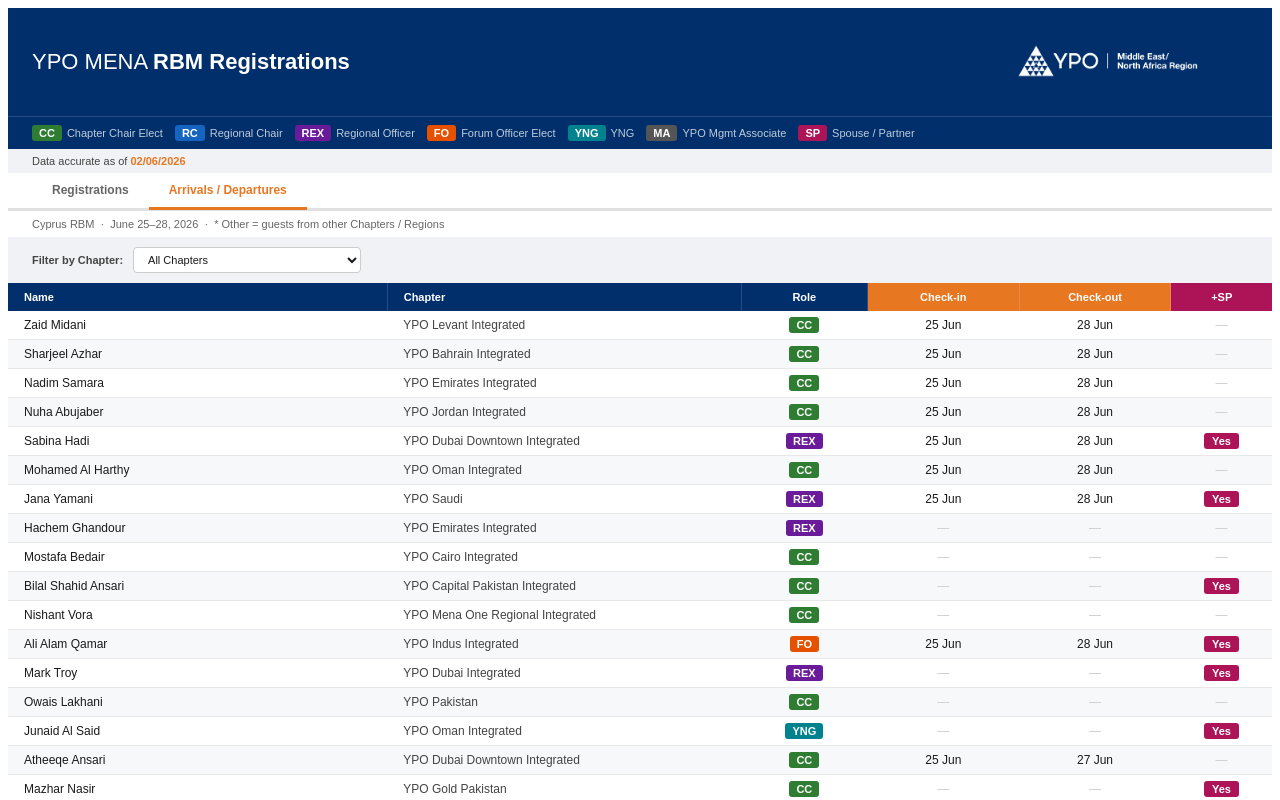
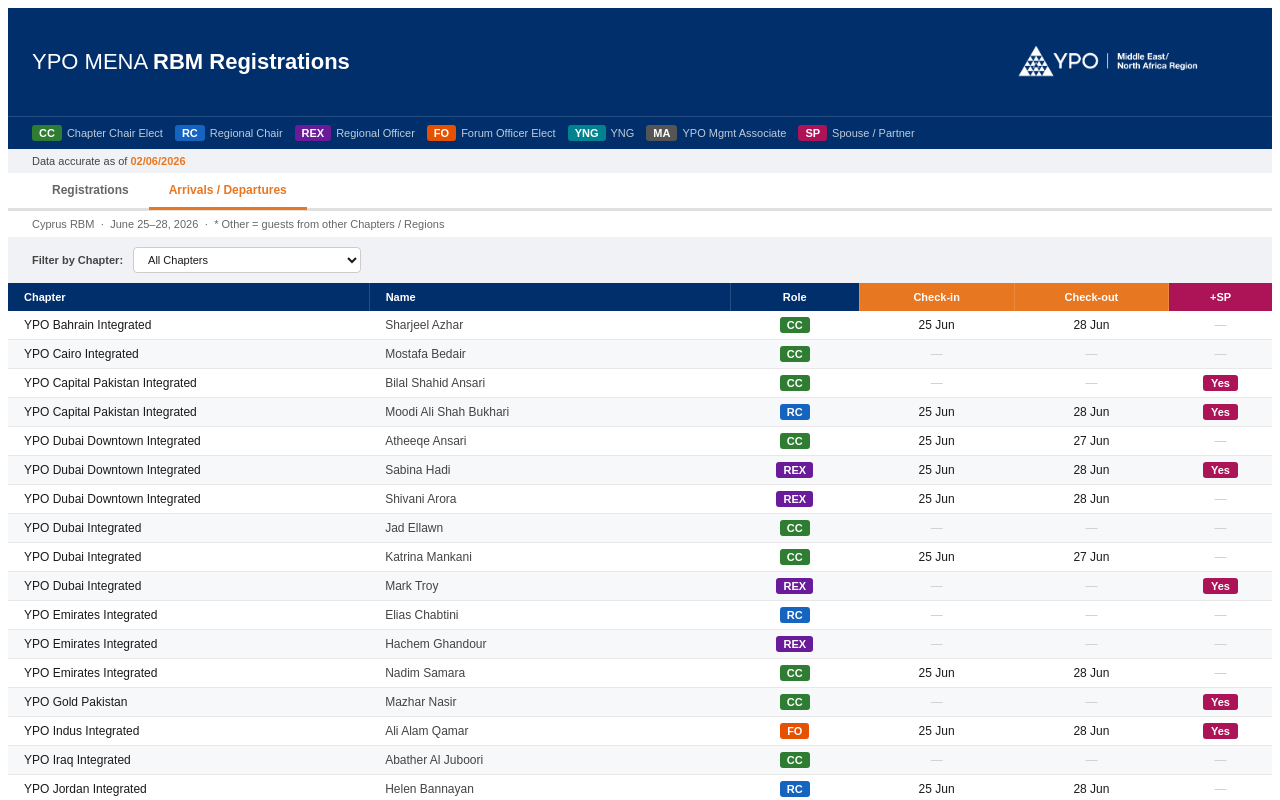
Before and after one commit to tamaracrowhurst-collab/menarbm2026, a React (Vite) app: page / in a window 1280 px wide. Both pictures are taken after a click on the button "Arrivals / Departures". Shown: the top 800 px of the page. Built offline with nearby package versions, Linux system fonts and the light colour scheme.

Commit message:
Update App.jsx

```diff
--- a/src/App.jsx
+++ b/src/App.jsx
@@ -342,8 +342,8 @@
         <table style={{ width: "100%", borderCollapse: "collapse", fontSize: 12 }}>
           <thead>
             <tr>
-              <th style={{ background: NAVY, color: "#fff", padding: "8px 16px", textAlign: "left", fontSize: 11, fontWeight: 600, borderRight: "1px solid rgba(255,255,255,0.15)", width: "30%" }}>Name</th>
               <th style={{ background: NAVY, color: "#fff", padding: "8px 16px", textAlign: "left", fontSize: 11, fontWeight: 600, borderRight: "1px solid rgba(255,255,255,0.15)", width: "28%" }}>Chapter</th>
+              <th style={{ background: NAVY, color: "#fff", padding: "8px 16px", textAlign: "left", fontSize: 11, fontWeight: 600, borderRight: "1px solid rgba(255,255,255,0.15)", width: "28%" }}>Name</th>
               <th style={{ background: NAVY, color: "#fff", padding: "8px 16px", textAlign: "center", fontSize: 11, fontWeight: 600, borderRight: "1px solid rgba(255,255,255,0.15)", width: "10%" }}>Role</th>
               <th style={{ background: ORANGE, color: "#fff", padding: "8px 16px", textAlign: "center", fontSize: 11, fontWeight: 600, borderRight: "1px solid rgba(255,255,255,0.15)", width: "12%" }}>Check-in</th>
               <th style={{ background: ORANGE, color: "#fff", padding: "8px 16px", textAlign: "center", fontSize: 11, fontWeight: 600, borderRight: "1px solid rgba(255,255,255,0.15)", width: "12%" }}>Check-out</th>
@@ -351,10 +351,10 @@
             </tr>
           </thead>
           <tbody>
-            {REGISTRANTS.filter(p => p.role !== "MA" && p.name !== "Nissa Bukhari" && p.name !== "Shamsh Hadi" && (selectedChapter === "All" || p.chapter === selectedChapter)).map((p, i) => (
+            {[...REGISTRANTS.filter(p => p.role !== "MA" && p.name !== "Nissa Bukhari" && p.name !== "Shamsh Hadi" && (selectedChapter === "All" || p.chapter === selectedChapter))].sort((a, b) => a.chapter.localeCompare(b.chapter) || a.name.localeCompare(b.name)).map((p, i) => (
               <tr key={i} style={{ background: i % 2 === 0 ? "#fff" : "#f7f8fa" }}>
-                <td style={{ padding: "7px 16px", borderBottom: "1px solid #e8e8e8", fontWeight: 500, color: "#1a1a1a" }}>{p.name}</td>
-                <td style={{ padding: "7px 16px", borderBottom: "1px solid #e8e8e8", color: "#444" }}>{p.chapter}</td>
+                <td style={{ padding: "7px 16px", borderBottom: "1px solid #e8e8e8", fontWeight: 500, color: "#1a1a1a" }}>{p.chapter}</td>
+                <td style={{ padding: "7px 16px", borderBottom: "1px solid #e8e8e8", color: "#444" }}>{p.name}</td>
                 <td style={{ padding: "7px 16px", borderBottom: "1px solid #e8e8e8", textAlign: "center" }}>
                   <span style={{ background: ROLE_COLORS[p.role]?.bg || "#555", color: "#fff", borderRadius: 3, padding: "2px 7px", fontSize: 11, fontWeight: 700 }}>{p.role}</span>
                 </td>
```
